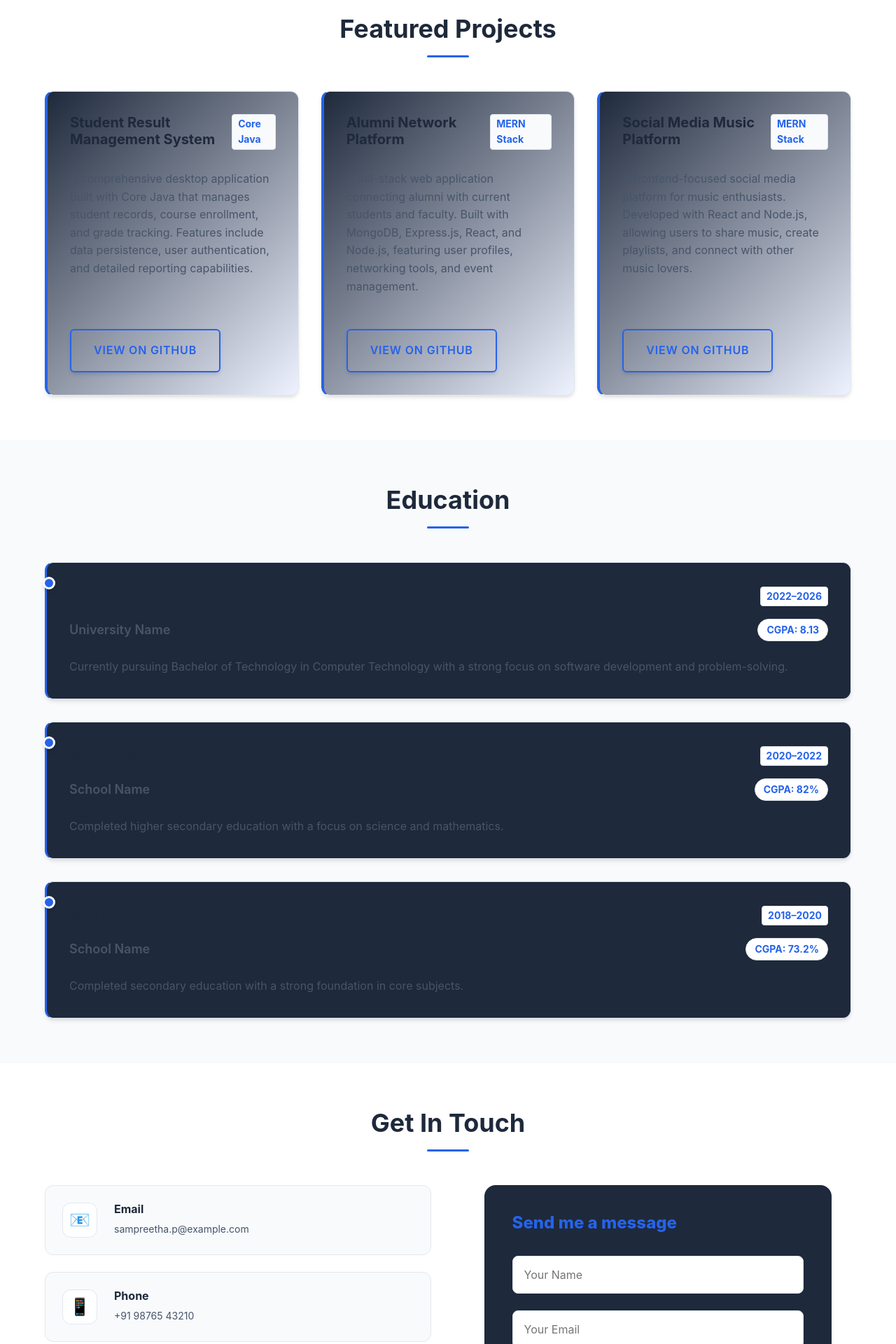
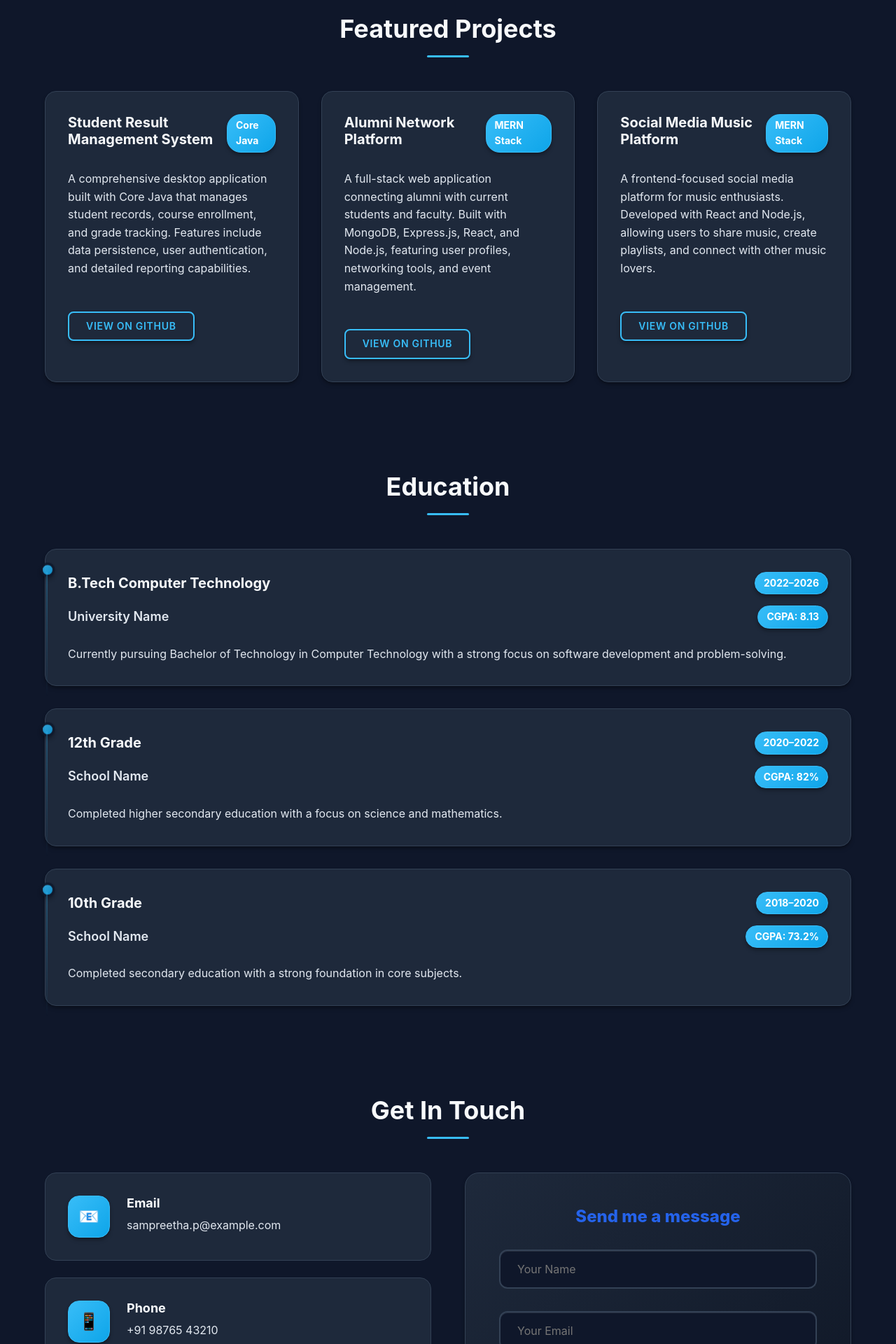
Before and after one commit to sampreethapremkumar/portfolio, a React (Vite) app: page / in a window 1280 px wide. Shown: the part 2240-4160 px from the top of the page at 70% size. Built offline with nearby package versions, Linux system fonts and the light colour scheme; the HTML template or start-up script is replaced by a standard one.

Commit message:
Redesign portfolio with modern dark theme

```diff
--- a/src/index.css
+++ b/src/index.css
@@ -6,18 +6,20 @@
 }
 
 :root {
-  /* Color Palette */
-  --primary-color: #2563eb;
-  --primary-hover: #1d4ed8;
+  /* Dark Theme Color Palette */
+  --primary-color: #38bdf8; /* Soft accent blue */
+  --primary-hover: #0ea5e9;
   --secondary-color: #64748b;
-  --text-primary: #1e293b;
-  --text-secondary: #475569;
-  --text-light: #64748b;
-  --bg-color: #ffffff;
-  --bg-secondary: #f8fafc;
-  --border-color: #e2e8f0;
-  --shadow: 0 4px 6px -1px rgba(0, 0, 0, 0.1), 0 2px 4px -1px rgba(0, 0, 0, 0.06);
-  --shadow-hover: 0 10px 15px -3px rgba(0, 0, 0, 0.1), 0 4px 6px -2px rgba(0, 0, 0, 0.05);
+  --text-primary: #f8fafc; /* White text */
+  --text-secondary: #e2e8f0; /* Light gray text */
+  --text-light: #94a3b8; /* Muted text */
+  --bg-color: #0f172a; /* Dark navy background */
+  --bg-secondary: #1e293b; /* Slate/dark cards */
+  --bg-tertiary: #0b1220; /* Deeper background */
+  --border-color: #334155; /* Subtle borders */
+  --shadow: 0 4px 6px -1px rgba(0, 0, 0, 0.3), 0 2px 4px -1px rgba(0, 0, 0, 0.2);
+  --shadow-hover: 0 10px 15px -3px rgba(0, 0, 0, 0.4), 0 4px 6px -2px rgba(0, 0, 0, 0.3);
+  --shadow-inner: inset 0 1px 0 rgba(255, 255, 255, 0.1);
 
   /* Typography */
   --font-family: -apple-system, BlinkMacSystemFont, 'Segoe UI', Roboto, Oxygen, Ubuntu, Cantarell, 'Open Sans', 'Helvetica Neue', sans-serif;
@@ -42,18 +44,7 @@
   /* Transitions */
   --transition-fast: 0.2s ease;
   --transition-normal: 0.3s ease;
-}
-
-/* Dark mode variables */
-@media (prefers-color-scheme: dark) {
-  :root {
-    --text-primary: #f1f5f9;
-    --text-secondary: #e2e8f0;
-    --text-light: #94a3b8;
-    --bg-color: #0f172a;
-    --bg-secondary: #1e293b;
-    --border-color: #334155;
-  }
+  --transition-smooth: 0.5s ease;
 }
 
 /* Base Styles */
@@ -187,17 +178,20 @@ section {
 
 /* Cards */
 .card {
-  background: white;
-  border-radius: 12px;
+  background: var(--bg-secondary);
+  border-radius: 16px;
   padding: var(--spacing-lg);
   box-shadow: var(--shadow);
-  transition: transform var(--transition-fast), box-shadow var(--transition-fast);
+  transition: all var(--transition-normal);
   border: 1px solid var(--border-color);
+  backdrop-filter: blur(10px);
 }
 
 .card:hover {
   transform: translateY(-5px);
   box-shadow: var(--shadow-hover);
+  border-color: var(--primary-color);
+  background: linear-gradient(135deg, var(--bg-secondary), var(--bg-tertiary));
 }
 
 /* Grid Layout */
@@ -449,7 +443,7 @@ section {
 
 /* Skills Styles */
 .skills {
-  background-color: var(--bg-secondary);
+  background-color: var(--bg-color);
 }
 
 .skills-grid {
@@ -459,9 +453,18 @@ section {
 }
 
 .skill-card {
-  text-align: center;
-  transition: all var(--transition-fast);
-  background: #1a1a2e;
+  background: var(--bg-secondary);
+  border-radius: 16px;
+  padding: var(--spacing-lg);
+  border: 1px solid var(--border-color);
+  transition: all var(--transition-normal);
+  backdrop-filter: blur(10px);
+}
+
+.skill-card:hover {
+  transform: translateY(-5px);
+  border-color: var(--primary-color);
+  box-shadow: var(--shadow-hover);
 }
 
 .skill-category {
@@ -470,6 +473,9 @@ section {
   margin-bottom: var(--spacing-lg);
   position: relative;
   padding-bottom: var(--spacing-sm);
+  text-transform: uppercase;
+  letter-spacing: 1px;
+  font-weight: 700;
 }
 
 .skill-category::after {
@@ -478,9 +484,9 @@ section {
   bottom: 0;
   left: 50%;
   transform: translateX(-50%);
-  width: 50px;
+  width: 60px;
   height: 3px;
-  background-color: var(--primary-color);
+  background: linear-gradient(90deg, var(--primary-color), transparent);
   border-radius: 2px;
 }
 
@@ -494,20 +500,22 @@ section {
 .skill-item {
   display: inline-block;
   padding: var(--spacing-xs) var(--spacing-sm);
-  background-color: #1e293b;
-  color: white;
+  background: linear-gradient(135deg, var(--bg-tertiary), var(--bg-secondary));
+  color: var(--text-secondary);
   border: 1px solid var(--border-color);
   border-radius: 20px;
   font-size: var(--font-size-sm);
   font-weight: 600;
-  transition: all var(--transition-fast);
+  transition: all var(--transition-normal);
+  backdrop-filter: blur(10px);
 }
 
 .skill-item:hover {
-  background-color: var(--primary-color);
+  background: linear-gradient(135deg, var(--primary-color), var(--primary-hover));
   color: white;
   border-color: var(--primary-color);
-  transform: translateY(-2px);
+  transform: translateY(-2px) scale(1.05);
+  box-shadow: var(--shadow-hover);
 }
 
 /* Projects Styles */
@@ -522,12 +530,38 @@ section {
 }
 
 .project-card {
-  display: flex;
-  flex-direction: column;
-  transition: all var(--transition-fast);
+  background: var(--bg-secondary);
+  border-radius: 16px;
+  padding: var(--spacing-lg);
   border: 1px solid var(--border-color);
-  background: linear-gradient(135deg, #1e293b 0%, #eef2ff 100%);
-  border-left: 4px solid var(--primary-color);
+  transition: all var(--transition-normal);
+  backdrop-filter: blur(10px);
+  position: relative;
+  overflow: hidden;
+}
+
+.project-card::before {
+  content: '';
+  position: absolute;
+  top: 0;
+  left: 0;
+  width: 4px;
+  height: 100%;
+  background: linear-gradient(180deg, var(--primary-color), var(--primary-hover));
+  transform: scaleY(0);
+  transform-origin: top;
+  transition: transform var(--transition-normal);
+}
+
+.project-card:hover::before {
+  transform: scaleY(1);
+}
+
+.project-card:hover {
+  transform: translateY(-5px);
+  border-color: var(--primary-color);
+  box-shadow: var(--shadow-hover);
+  background: linear-gradient(135deg, var(--bg-secondary), var(--bg-tertiary));
 }
 
 .project-header {
@@ -542,16 +576,18 @@ section {
   color: var(--text-primary);
   margin-bottom: var(--spacing-xs);
   flex-grow: 1;
+  font-weight: 700;
 }
 
 .project-tech {
-  background-color: var(--bg-secondary);
-  color: var(--primary-color);
-  padding: 2px 8px;
-  border-radius: 4px;
+  background: linear-gradient(135deg, var(--primary-color), var(--primary-hover));
+  color: white;
+  padding: 4px 12px;
+  border-radius: 20px;
   font-size: var(--font-size-sm);
   font-weight: 700;
-  border: 1px solid var(--border-color);
+  border: 1px solid var(--primary-color);
+  box-shadow: var(--shadow);
 }
 
 .project-description {
@@ -565,11 +601,19 @@ section {
   margin-top: auto;
   display: flex;
   justify-content: flex-start;
+  gap: var(--spacing-sm);
+}
+
+.project-actions .btn {
+  padding: var(--spacing-xs) var(--spacing-md);
+  font-size: var(--font-size-sm);
+  border-radius: 8px;
+  margin: 0;
 }
 
 /* Education Styles */
 .education {
-  background-color: var(--bg-secondary);
+  background-color: var(--bg-color);
 }
 
 .education-timeline {
@@ -579,11 +623,13 @@ section {
 }
 
 .education-item {
+  background: var(--bg-secondary);
+  border-radius: 16px;
+  padding: var(--spacing-lg);
+  border: 1px solid var(--border-color);
+  transition: all var(--transition-normal);
+  backdrop-filter: blur(10px);
   position: relative;
-  border-left: 3px solid var(--primary-color);
-  padding-left: var(--spacing-lg);
-  transition: all var(--transition-fast);
-  background: #1e293b;
 }
 
 .education-item::before {
@@ -593,15 +639,35 @@ section {
   top: 20px;
   width: 12px;
   height: 12px;
-  background-color: var(--primary-color);
+  background: linear-gradient(135deg, var(--primary-color), var(--primary-hover));
   border-radius: 50%;
   border: 3px solid var(--bg-color);
   box-shadow: var(--shadow);
+  animation: pulse 2s infinite;
+}
+
+@keyframes pulse {
+  0% { transform: scale(1); opacity: 1; }
+  50% { transform: scale(1.2); opacity: 0.8; }
+  100% { transform: scale(1); opacity: 1; }
+}
+
+.education-item::after {
+  content: '';
+  position: absolute;
+  left: 1px;
+  top: 32px;
+  bottom: -16px;
+  width: 2px;
+  background: linear-gradient(to bottom, var(--primary-color), transparent);
+  opacity: 0.3;
 }
 
 .education-item:hover {
   transform: translateX(5px);
+  border-color: var(--primary-color);
   box-shadow: var(--shadow-hover);
+  background: linear-gradient(135deg, var(--bg-secondary), var(--bg-tertiary));
 }
 
 .education-header {
@@ -618,13 +684,14 @@ section {
 }
 
 .education-period {
-  background-color: var(--bg-color);
-  color: var(--primary-color);
-  padding: 2px 8px;
-  border-radius: 4px;
+  background: linear-gradient(135deg, var(--primary-color), var(--primary-hover));
+  color: white;
+  padding: 4px 12px;
+  border-radius: 20px;
   font-size: var(--font-size-sm);
   font-weight: 700;
-  border: 1px solid var(--border-color);
+  border: 1px solid var(--primary-color);
+  box-shadow: var(--shadow);
 }
 
 .education-details {
@@ -643,13 +710,14 @@ section {
 }
 
 .education-cgpa {
-  background-color: var(--bg-color);
-  color: var(--primary-color);
+  background: linear-gradient(135deg, var(--primary-color), var(--primary-hover));
+  color: white;
   padding: 4px 12px;
   border-radius: 20px;
   font-size: var(--font-size-sm);
   font-weight: 700;
-  border: 1px solid var(--border-color);
+  border: 1px solid var(--primary-color);
+  box-shadow: var(--shadow);
 }
 
 .education-description {
@@ -677,109 +745,141 @@ section {
 }
 
 .contact-item {
+  background: var(--bg-secondary);
+  border-radius: 16px;
+  padding: var(--spacing-lg);
+  border: 1px solid var(--border-color);
+  transition: all var(--transition-normal);
+  backdrop-filter: blur(10px);
   display: flex;
   align-items: flex-start;
   gap: var(--spacing-md);
-  padding: var(--spacing-md);
-  background-color: var(--bg-secondary);
-  border-radius: 12px;
-  border: 1px solid var(--border-color);
-  transition: all var(--transition-fast);
 }
 
 .contact-item:hover {
   transform: translateX(5px);
+  border-color: var(--primary-color);
   box-shadow: var(--shadow-hover);
+  background: linear-gradient(135deg, var(--bg-secondary), var(--bg-tertiary));
 }
 
 .contact-icon {
   font-size: var(--font-size-2xl);
-  width: 50px;
-  height: 50px;
+  width: 60px;
+  height: 60px;
   display: flex;
   align-items: center;
   justify-content: center;
-  background-color: var(--bg-color);
-  border-radius: 12px;
-  border: 1px solid var(--border-color);
+  background: linear-gradient(135deg, var(--primary-color), var(--primary-hover));
+  border-radius: 16px;
+  border: 1px solid var(--primary-color);
+  box-shadow: var(--shadow);
+  flex-shrink: 0;
 }
 
 .contact-details h4 {
   margin-bottom: var(--spacing-xs);
   color: var(--text-primary);
-  font-size: var(--font-size-base);
+  font-size: var(--font-size-lg);
+  font-weight: 700;
 }
 
 .contact-details p {
   margin-bottom: 0;
   color: var(--text-secondary);
-  font-size: var(--font-size-sm);
+  font-size: var(--font-size-base);
+  line-height: 1.5;
 }
 
 .contact-details a {
   color: var(--primary-color);
   text-decoration: none;
   font-weight: 600;
+  transition: all var(--transition-fast);
 }
 
 .contact-details a:hover {
   text-decoration: underline;
+  color: var(--primary-hover);
 }
 
 .contact-form-container {
-  display: flex;
-  justify-content: center;
-  background: #1e293b;
-  max-width: 700px;     /* controls form size */
-  width: 90%;
-  margin: 0 auto;       /* center horizontally */
-  padding: 40px;
-  border-radius: 16px;
+  background: linear-gradient(135deg, var(--bg-secondary), var(--bg-tertiary));
+  border-radius: 20px;
+  padding: var(--spacing-xl);
+  border: 1px solid var(--border-color);
+  box-shadow: var(--shadow);
+  backdrop-filter: blur(10px);
 }
 
 .contact-form {
   width: 100%;
-  max-width: 500px;
 }
 
 .contact-form h3 {
   margin-bottom: var(--spacing-lg);
   color: var(--text-primary);
   font-size: var(--font-size-2xl);
+  font-weight: 800;
+  text-align: center;
 }
 
 .form-group {
-  margin-bottom: var(--spacing-md);
+  margin-bottom: var(--spacing-lg);
+}
+
+.form-group label {
+  display: block;
+  margin-bottom: var(--spacing-xs);
+  color: var(--text-secondary);
+  font-size: var(--font-size-sm);
+  font-weight: 600;
+  text-transform: uppercase;
+  letter-spacing: 0.5px;
 }
 
 .form-group input,
 .form-group textarea {
   width: 100%;
-  padding: var(--spacing-sm);
-  border: 1px solid var(--border-color);
-  border-radius: 8px;
+  padding: var(--spacing-sm) var(--spacing-md);
+  border: 2px solid var(--border-color);
+  border-radius: 12px;
   font-size: var(--font-size-base);
   font-family: var(--font-family);
-  transition: all var(--transition-fast);
+  transition: all var(--transition-normal);
   background-color: var(--bg-color);
   color: var(--text-primary);
+  box-shadow: var(--shadow-inner);
 }
 
 .form-group input:focus,
 .form-group textarea:focus {
   outline: none;
   border-color: var(--primary-color);
-  box-shadow: 0 0 0 3px rgba(37, 99, 235, 0.1);
+  box-shadow: 0 0 0 3px rgba(56, 189, 248, 0.1), var(--shadow-inner);
+  transform: translateY(-1px);
 }
 
 .form-group textarea {
   resize: vertical;
-  min-height: 120px;
+  min-height: 140px;
+  font-family: var(--font-family);
 }
 
 .contact-form .btn {
   width: 100%;
   margin-top: var(--spacing-md);
+  padding: var(--spacing-md) var(--spacing-lg);
+  font-size: var(--font-size-lg);
+  font-weight: 700;
+  border-radius: 12px;
+  box-shadow: var(--shadow);
+  transition: all var(--transition-normal);
+}
+
+.contact-form .btn:hover {
+  transform: translateY(-2px);
+  box-shadow: var(--shadow-hover);
 }
 
 .header-content {
@@ -904,6 +1004,11 @@ section {
   }
 
   /* Mobile Header Styles */
+  .header {
+    backdrop-filter: blur(20px);
+    -webkit-backdrop-filter: blur(20px);
+  }
+
   .nav {
     position: fixed;
     top: 0;
@@ -911,11 +1016,12 @@ section {
     width: 80%;
     max-width: 300px;
     height: 100vh;
-    background-color: var(--bg-color);
+    background: linear-gradient(135deg, var(--bg-color), var(--bg-secondary));
     border-left: 1px solid var(--border-color);
     padding: 4rem 2rem;
     transition: right var(--transition-normal);
-    box-shadow: -5px 0 15px rgba(0, 0, 0, 0.1);
+    box-shadow: -10px 0 30px rgba(0, 0, 0, 0.5);
+    z-index: 2000;
   }
 
   .nav-open {
@@ -929,6 +1035,7 @@ section {
 
   .nav-toggle {
     display: block;
+    z-index: 3000;
   }
 
   /* Mobile Hero Styles */
@@ -1050,6 +1157,11 @@ section {
 
   .contact-form-container {
     order: -1;
+    padding: var(--spacing-lg);
+  }
+
+  .contact-form h3 {
+    font-size: var(--font-size-xl);
   }
 
   /* Mobile Footer Styles */
@@ -1062,49 +1174,83 @@ section {
   .footer-social {
     order: -1;
   }
+
+  .footer-bottom {
+    flex-direction: column;
+    gap: var(--spacing-md);
+  }
+
+  .footer-bottom .footer-nav {
+    justify-content: center;
+    width: 100%;
+  }
 }
 
 /* Footer Styles */
 .footer {
-  background-color: var(--text-primary);
-  color: white;
+  background: linear-gradient(135deg, var(--bg-secondary), var(--bg-color));
+  color: var(--text-primary);
   padding: var(--spacing-2xl) 0 var(--spacing-xl);
   margin-top: auto;
+  border-top: 1px solid var(--border-color);
 }
 
 .footer-content {
-  display: flex;
-  justify-content: space-between;
-  align-items: center;
-  gap: var(--spacing-lg);
+  display: grid;
+  grid-template-columns: 1fr 1fr 1fr;
+  gap: var(--spacing-xl);
+  align-items: start;
 }
 
 .footer-logo {
-  flex: 1;
+  display: flex;
+  flex-direction: column;
+  gap: var(--spacing-md);
 }
 
 .footer-logo .logo-text {
   font-size: var(--font-size-3xl);
   font-weight: 800;
-  color: white;
-  margin-bottom: var(--spacing-sm);
+  color: var(--primary-color);
+  margin-bottom: var(--spacing-xs);
   display: block;
+  background: linear-gradient(135deg, var(--primary-color), var(--text-primary));
+  -webkit-background-clip: text;
+  -webkit-text-fill-color: transparent;
+  background-clip: text;
 }
 
 .footer-logo p {
-  color: var(--text-light);
-  font-size: var(--font-size-sm);
+  color: var(--text-secondary);
+  font-size: var(--font-size-base);
   margin-bottom: 0;
+  line-height: 1.6;
 }
 
 .footer-links {
-  flex: 1;
+  display: flex;
+  flex-direction: column;
+  gap: var(--spacing-md);
 }
 
 .footer-links h4 {
-  color: white;
+  color: var(--text-primary);
   margin-bottom: var(--spacing-md);
   font-size: var(--font-size-lg);
+  font-weight: 700;
+  position: relative;
+  padding-bottom: var(--spacing-xs);
+}
+
+.footer-links h4::after {
+  content: '';
+  position: absolute;
+  bottom: 0;
+  left: 0;
+  width: 40px;
+  height: 2px;
+  background: linear-gradient(90deg, var(--primary-color), transparent);
+  border-radius: 2px;
 }
 
 .footer-links ul {
@@ -1121,27 +1267,45 @@ section {
 }
 
 .footer-links a {
-  color: var(--text-light);
+  color: var(--text-secondary);
   text-decoration: none;
   font-size: var(--font-size-sm);
-  transition: color var(--transition-fast);
+  transition: all var(--transition-fast);
+  display: flex;
+  align-items: center;
+  gap: var(--spacing-xs);
 }
 
 .footer-links a:hover {
-  color: white;
+  color: var(--primary-color);
+  transform: translateX(3px);
 }
 
 .footer-social {
-  flex: 1;
   display: flex;
   flex-direction: column;
+  gap: var(--spacing-md);
   align-items: flex-end;
 }
 
 .footer-social h4 {
-  color: white;
+  color: var(--text-primary);
   margin-bottom: var(--spacing-md);
   font-size: var(--font-size-lg);
+  font-weight: 700;
+  position: relative;
+  padding-bottom: var(--spacing-xs);
+}
+
+.footer-social h4::after {
+  content: '';
+  position: absolute;
+  bottom: 0;
+  right: 0;
+  width: 40px;
+  height: 2px;
+  background: linear-gradient(90deg, transparent, var(--primary-color));
+  border-radius: 2px;
 }
 
 .social-links {
@@ -1150,21 +1314,26 @@ section {
 }
 
 .social-links a {
-  color: white;
+  color: var(--text-secondary);
   font-size: var(--font-size-lg);
   transition: all var(--transition-fast);
   display: flex;
   align-items: center;
   justify-content: center;
-  width: 40px;
-  height: 40px;
-  border-radius: 50%;
-  border: 1px solid rgba(255, 255, 255, 0.2);
+  width: 45px;
+  height: 45px;
+  border-radius: 12px;
+  border: 1px solid var(--border-color);
+  background: var(--bg-color);
+  box-shadow: var(--shadow-inner);
 }
 
 .social-links a:hover {
-  background-color: rgba(255, 255, 255, 0.1);
-  transform: translateY(-3px);
+  background: linear-gradient(135deg, var(--primary-color), var(--primary-hover));
+  color: white;
+  border-color: var(--primary-color);
+  transform: translateY(-3px) scale(1.05);
+  box-shadow: var(--shadow-hover);
 }
 
 .footer-bottom {
@@ -1172,8 +1341,33 @@ section {
   text-align: center;
   color: var(--text-light);
   font-size: var(--font-size-sm);
-  border-top: 1px solid rgba(255, 255, 255, 0.1);
+  border-top: 1px solid var(--border-color);
   padding-top: var(--spacing-md);
+  display: flex;
+  justify-content: space-between;
+  align-items: center;
+}
+
+.footer-bottom .copyright {
+  flex: 1;
+  text-align: center;
+}
+
+.footer-bottom .footer-nav {
+  display: flex;
+  gap: var(--spacing-lg);
+  justify-content: flex-end;
+}
+
+.footer-bottom .footer-nav a {
+  color: var(--text-light);
+  text-decoration: none;
+  font-size: var(--font-size-sm);
+  transition: color var(--transition-fast);
+}
+
+.footer-bottom .footer-nav a:hover {
+  color: var(--primary-color);
 }
 
 @media (max-width: 480px) {
```
